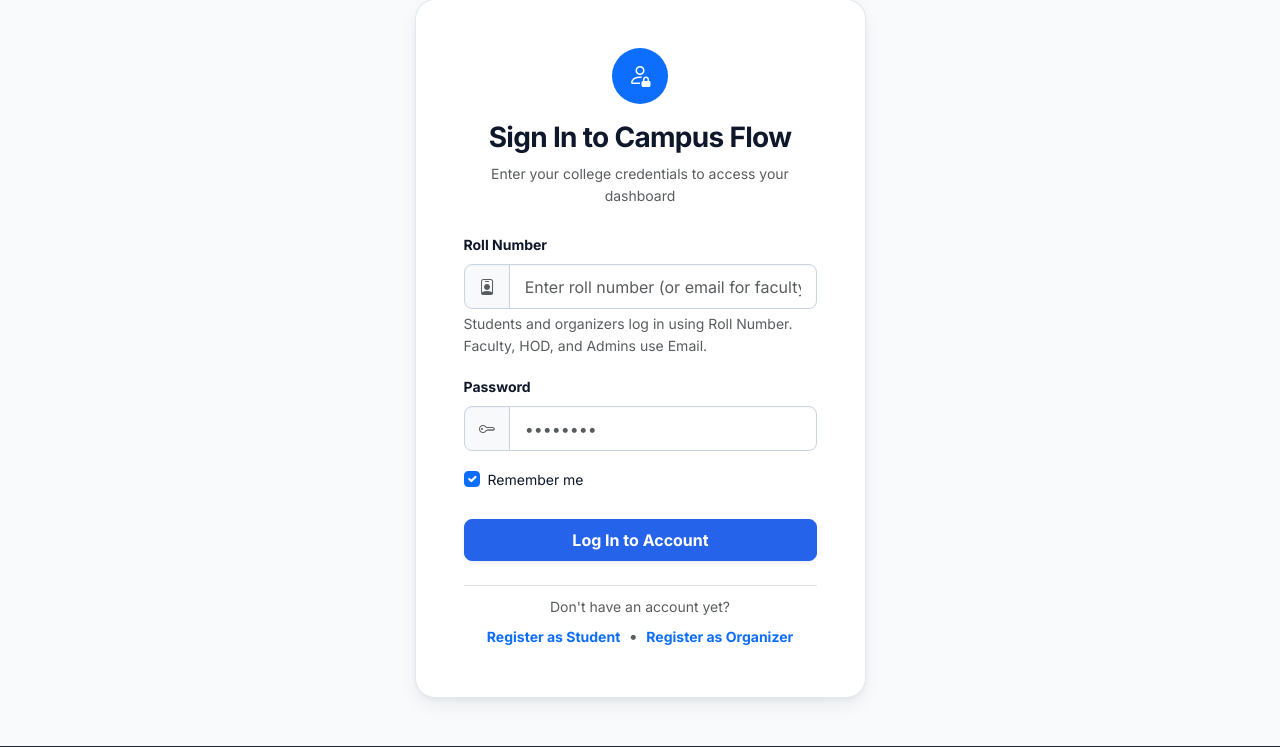
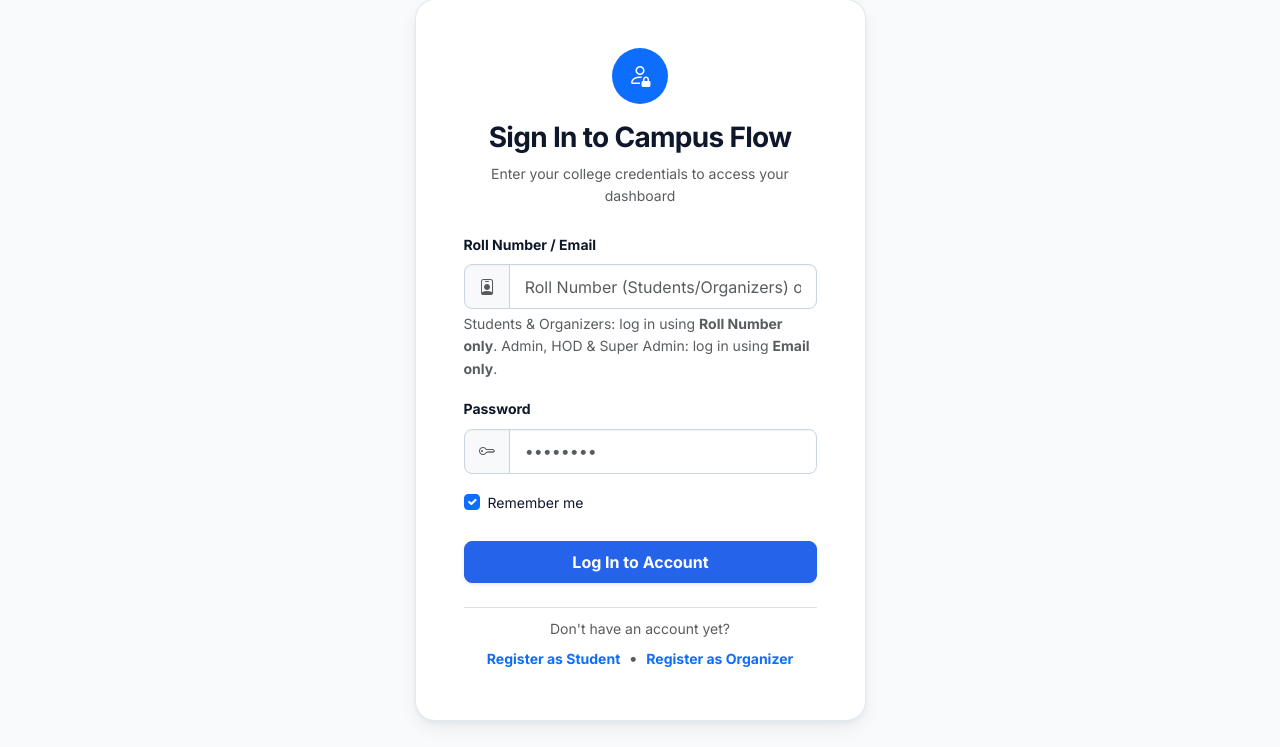
Before and after one commit to Savitharathod053/Campus-Flow, a Flask app: page /auth/login in a window 1280 px wide. Shown: the part 130-877 px from the top of the page. Run offline with Flask 3, Linux system fonts and the light colour scheme; parts of the project's set-up code (start-up, migrations or seed data) failed here and were passed over.

Commit message:
feat(auth): enforce roll number login for students/organizers and email for staff/admins

```diff
--- a/routes/auth.py
+++ b/routes/auth.py
@@ -138,13 +138,22 @@ def login():
         user = None
 
         # Resolution order:
-        # 1. First check if identifier is an email (Super Admin, Dean, HOD, and users logging in by email)
+        # - Students & Organizers MUST log in using Roll Number only.
+        # - Super Admin, Dean, HOD, and Administrators MUST log in using Email only.
         if '@' in identifier:
-            user = User.query.filter_by(email=identifier.lower()).first()
-            if not user:
-                user = User.query.filter_by(email=identifier).first()
+            found_user = User.query.filter_by(email=identifier.lower()).first()
+            if not found_user:
+                found_user = User.query.filter_by(email=identifier).first()
+
+            if found_user:
+                # Disallow students and organizers from logging in with email
+                if found_user.is_student or found_user.is_organizer:
+                    flash('Invalid email or password credentials. Students and organizers must log in using their roll number.', 'danger')
+                    return render_template('auth/login.html')
+                user = found_user
         else:
-            # 2. Check by student roll number
+            # Roll number login attempted -> Only Students and Organizers
+            # 1. Check student roll number
             student_profile = StudentProfile.query.filter_by(roll_number=identifier).first()
             if not student_profile and hasattr(identifier, 'upper'):
                 student_profile = StudentProfile.query.filter_by(roll_number=identifier.upper()).first()
@@ -152,17 +161,20 @@ def login():
             if student_profile:
                 user = student_profile.user
             else:
-                # 3. Check by organizer roll number
+                # 2. Check organizer roll number
                 organizer_profile = OrganizerProfile.query.filter_by(roll_number=identifier).first()
                 if not organizer_profile and hasattr(identifier, 'upper'):
                     organizer_profile = OrganizerProfile.query.filter_by(roll_number=identifier.upper()).first()
                 if organizer_profile:
                     user = organizer_profile.user
                 else:
-                    # 4. Fallback check email in case identifier has no @
-                    user = User.query.filter_by(email=identifier.lower()).first()
-                    if not user:
-                        user = User.query.filter_by(email=identifier).first()
+                    # Check if an admin/faculty employee ID was mistakenly used
+                    faculty_profile = FacultyProfile.query.filter_by(employee_id=identifier).first()
+                    if not faculty_profile and hasattr(identifier, 'upper'):
+                        faculty_profile = FacultyProfile.query.filter_by(employee_id=identifier.upper()).first()
+                    if faculty_profile:
+                        flash('Invalid credentials. Administrators, HODs, and Super Admins must log in using their email address.', 'danger')
+                        return render_template('auth/login.html')
 
         if not user or not user.check_password(password):
             flash('Invalid email or password credentials.', 'danger')
--- a/templates/auth/login.html
+++ b/templates/auth/login.html
@@ -16,12 +16,12 @@
 
                 <form method="POST" action="{{ url_for('auth.login', next=request.args.get('next')) }}">
                     <div class="mb-3">
-                        <label for="identifier" class="form-label small fw-bold">Roll Number</label>
+                        <label for="identifier" class="form-label small fw-bold">Roll Number / Email</label>
                         <div class="input-group">
                             <span class="input-group-text bg-light"><i class="bi bi-person-badge text-muted"></i></span>
-                            <input type="text" class="form-control" id="identifier" name="identifier" required placeholder="Enter roll number (or email for faculty/admin)">
+                            <input type="text" class="form-control" id="identifier" name="identifier" required placeholder="Roll Number (Students/Organizers) or Email (Staff/Admins)">
                         </div>
-                        <div class="form-text small text-muted">Students and organizers log in using Roll Number. Faculty, HOD, and Admins use Email.</div>
+                        <div class="form-text small text-muted">Students &amp; Organizers: log in using <strong>Roll Number only</strong>. Admin, HOD &amp; Super Admin: log in using <strong>Email only</strong>.</div>
                     </div>
 
                     <div class="mb-3">
```
